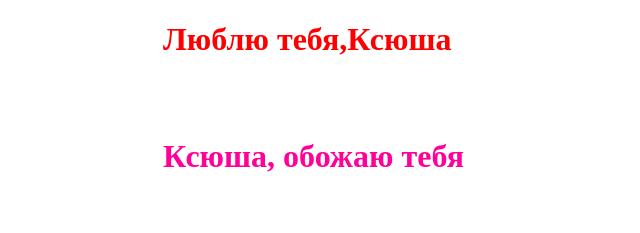
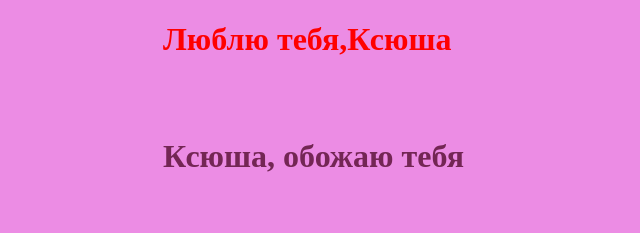
Before and after one commit to kolyadom03/Ksenya, a plain HTML site: page index.html in a window 1280 px wide. Shown: the top 233 px of the page, without its empty margins (445-1085 px from the left). Drawn offline with Linux system fonts and the light colour scheme.

Commit message:
первикаця

```diff
--- a/style.css
+++ b/style.css
@@ -1,4 +1,6 @@
-
+body{
+    background-color: #ec8ce4;
+}
 .love{
     color: red;
     margin-left: 600px;
@@ -7,7 +9,7 @@
 }
 .lovee{
     margin-left: 600px;
-    color: rgb(255, 0, 153);
+    color: rgb(115, 38, 84);
     margin-bottom: 80px;
     margin-top: 80px;
 }
```
